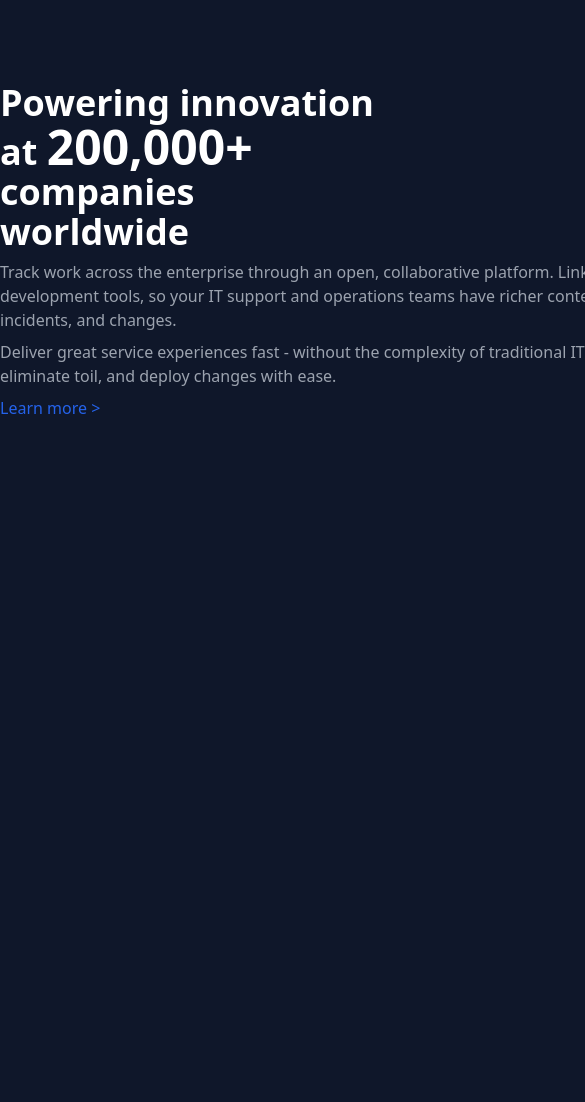
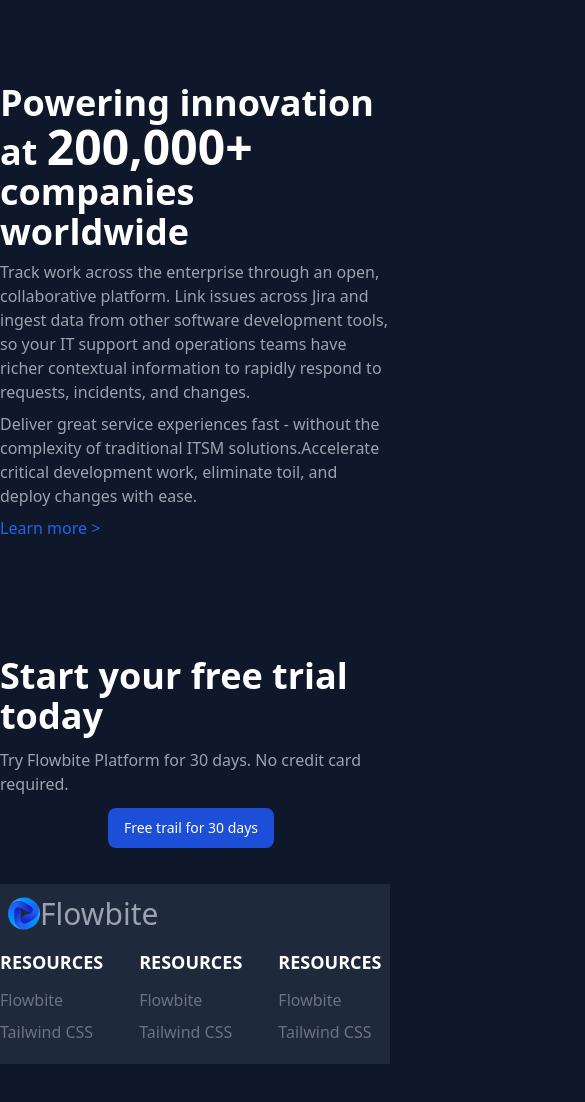
Before and after one commit to mubinanusratullayeva/Flowbite, a website: page index.html in a window 390 px wide. Shown: the part 3775-4877 px from the top of the page, 585 px wide, since content can reach past the window. Before the commit the page ends 4347 px from the top, so only its background shows below. Drawn offline with Linux system fonts and the light colour scheme.

Commit message:
added footer

```diff
--- a/index.html
+++ b/index.html
@@ -64,24 +64,24 @@
                 <div>
                     <h2 class="mb-8 lg:mb-16 text-3xl font-extrabold tracking-tight leading-tight text-center text-gray-900 dark:text-white md:text-4xl">You’ll be in good company</h2>
                     <div class="mt-10 flex md:flex-row flex-wrap space-y-3 justify-between items-center">
-                      <a href="#" class="sm:w-1/2 flex items-center text-gray-500 font-bold text-3xl">
+                      <a href="#" class="sm:w-1/2 md:w-[16%] flex items-center text-gray-500 font-bold text-3xl">
                         <img style="width: 50px;" src="./img/airbnb-svgrepo-com.svg" alt="airbnb" class="mr-2">
                         airbnb
                       </a>
-                      <a href="#" class="sm:w-1/2 text-gray-500 font-bold text-3xl">Google</a>
-                      <a href="#" class="sm:w-1/2 text-gray-500 font-bold text-3xl flex items-center">
+                      <a href="#" class="sm:w-1/2 md:w-[16%] text-gray-500 font-bold text-3xl">Google</a>
+                      <a href="#" class="sm:w-1/2 md:w-[16%] text-gray-500 font-bold text-3xl flex items-center">
                         <img style="width: 50px;" class="mr-2" src="./img/microsoft.png" alt="microsoft">
                         Microsoft
                       </a>
-                      <a href="#" class="sm:w-1/2 text-gray-500 font-bold text-3xl flex items-center">
+                      <a href="#" class="sm:w-1/2 md:w-[16%] text-gray-500 font-bold text-3xl flex items-center">
                         <img style="width: 50px;" class="mr-2" src="./img/microsoft.png" alt="microsoft">
                         Microsoft
                       </a>
-                      <a href="#" class="sm:w-1/2 text-gray-500 font-bold text-3xl flex items-center">
+                      <a href="#" class="sm:w-1/2 md:w-[16%] text-gray-500 font-bold text-3xl flex items-center">
                         <img style="width: 50px;" class="mr-2" src="./img/microsoft.png" alt="microsoft">
                         Microsoft
                       </a>
-                      <a href="#" class="sm:w-1/2 text-gray-500 font-bold text-3xl flex items-center">
+                      <a href="#" class="sm:w-1/2 md:w-[16%] text-gray-500 font-bold text-3xl flex items-center">
                         <img style="width: 50px;" class="mr-2" src="./img/microsoft.png" alt="microsoft">
                         Microsoft
                       </a>
@@ -161,16 +161,64 @@
                 <h2 class="text-white text-4xl font-extrabold">
                     Powering innovation at <strong class="font-black text-5xl text-white">200,000+</strong> companies worldwide
                 </h2>
-                <p style="width: 1024px;" class="my-2 font-light text-gray-400">
+                <p style="max-width: 1024px;" class="my-2 font-light text-gray-400">
                     Track work across the enterprise through an open, collaborative platform. Link issues across Jira and ingest data from other software development tools, so your IT support and operations teams have richer contextual information to rapidly respond to requests, incidents, and changes.
                 </p>
-                <p style="width: 1024px;" class="mb-2 font-medium text-gray-400">
+                <p style="max-width: 1024px;" class="mb-2 font-medium text-gray-400">
                     Deliver great service experiences fast - without the complexity of traditional ITSM solutions.Accelerate critical development work, eliminate toil, and deploy changes with ease.
                 </p>
                 <a href="#" class="text-blue-600">Learn more ></a>
             </div>
         </section>
+        <section class="py-9">
+            <div class="container">
+                <div class="flex flex-col justify-center items-center space-y-3">
+                      <h2 class="text-white text-4xl font-extrabold">Start your free trial today</h2>
+                        <p class="text-gray-400">Try Flowbite Platform for 30 days. No credit card required.</p>
+                        <button class="main-btn">Free trail for 30 days</button>
+                </div>
+            </div>
+        </section>
     </main>
+    <footer class="py-3 bg-slate-800">
+        <div class="container">
+            <div class="md:flex items-start justify-between md:flex-row sm:flex-col space-y-4">
+                <a href="#" class="flex items-center text-gray-400 text-3xl">
+                    <img class="ms-2" src="./img/logo.svg" alt="flowbite">
+                      Flowbite
+                </a>
+                <div class="flex items-start space-x-9">
+                    <ul>
+                        <li class="mb-3 text-white text-lg font-bold">RESOURCES</li>
+                        <li class="pb-2">
+                            <a href="#" class="text-gray-500">Flowbite</a>
+                        </li>
+                        <li class="pb-2">
+                            <a href="#" class="text-gray-500">Tailwind CSS</a>
+                        </li>
+                    </ul>
+                    <ul>
+                        <li class="mb-3 text-white text-lg font-bold">RESOURCES</li>
+                        <li class="pb-2">
+                            <a href="#" class="text-gray-500">Flowbite</a>
+                        </li>
+                        <li class="pb-2">
+                            <a href="#" class="text-gray-500">Tailwind CSS</a>
+                        </li>
+                    </ul>
+                    <ul>
+                        <li class="mb-3 text-white text-lg font-bold">RESOURCES</li>
+                        <li class="pb-2">
+                            <a href="#" class="text-gray-500">Flowbite</a>
+                        </li>
+                        <li class="pb-2">
+                            <a href="#" class="text-gray-500">Tailwind CSS</a>
+                        </li>
+                    </ul>
+                </div>
+            </div>
+        </div>
+    </footer>
 
           <div class="sticky bottom-0 py-3 bg-gray-800">
                 <p class="text-white text-center">
```
Also changed, not shown: dist/output.css.
